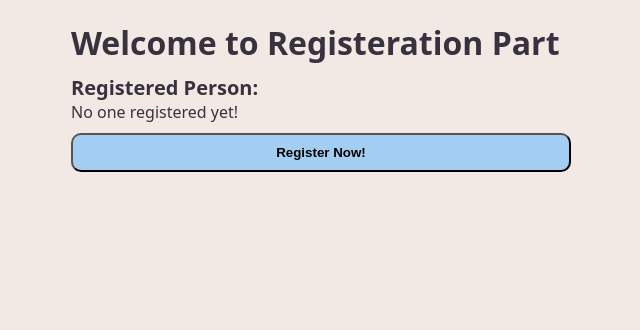
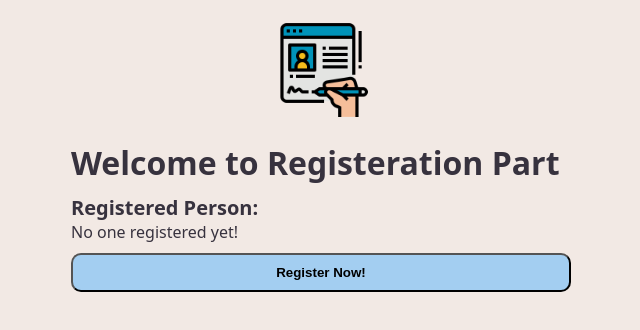
Before and after one commit to rezam91/login, a React (Vite) app: page / in a window 1280 px wide. Shown: the top 330 px of the page, without its empty margins (319-959 px from the left). Built offline with nearby package versions, Linux system fonts and the light colour scheme.

Commit message:
feat(header): added

```diff
--- a/src/App.jsx
+++ b/src/App.jsx
@@ -1,6 +1,7 @@
 import { Routes, Route } from "react-router-dom"
 import Home from './pages/home'
 import Register from './pages/register'
+import Header from './components/header'
 import { useState } from "react"
 
 const App = () => {
@@ -10,6 +11,7 @@ const App = () => {
     }
   return (
     <>
+      <Header/>
       <Routes>
         <Route path="/" element={<Home persons={registered} />} />
         <Route path="/register" element={<Register onRegister={setNewRegistered} />} />
--- /dev/null
+++ b/src/components/header.jsx
@@ -0,0 +1,9 @@
+import logoPath from '../assets/register.png'
+const Header = () => {
+    return (
+        <>
+            <img className='logo' src={logoPath} alt="logo-png" width="100px"/>
+        </>
+    )
+}
+export default Header
--- a/src/index.css
+++ b/src/index.css
@@ -1,5 +1,8 @@
 :root {
   font-family: system-ui, Avenir, Helvetica, Arial, sans-serif;
+}
+img {
+  display: block;
 }
 body {
   background-color: #F2E9E4;
@@ -7,6 +10,11 @@ body {
   margin-right: auto;
   width: 500px;
   color: #37323E;
+}
+.logo {
+  margin-top: 20px;
+  margin-left: auto;
+  margin-right: auto;
 }
 .reg-sec {
   border-radius: 10px;
```
Also changed, not shown: src/assets/add.png (added), src/assets/register.png (added).
